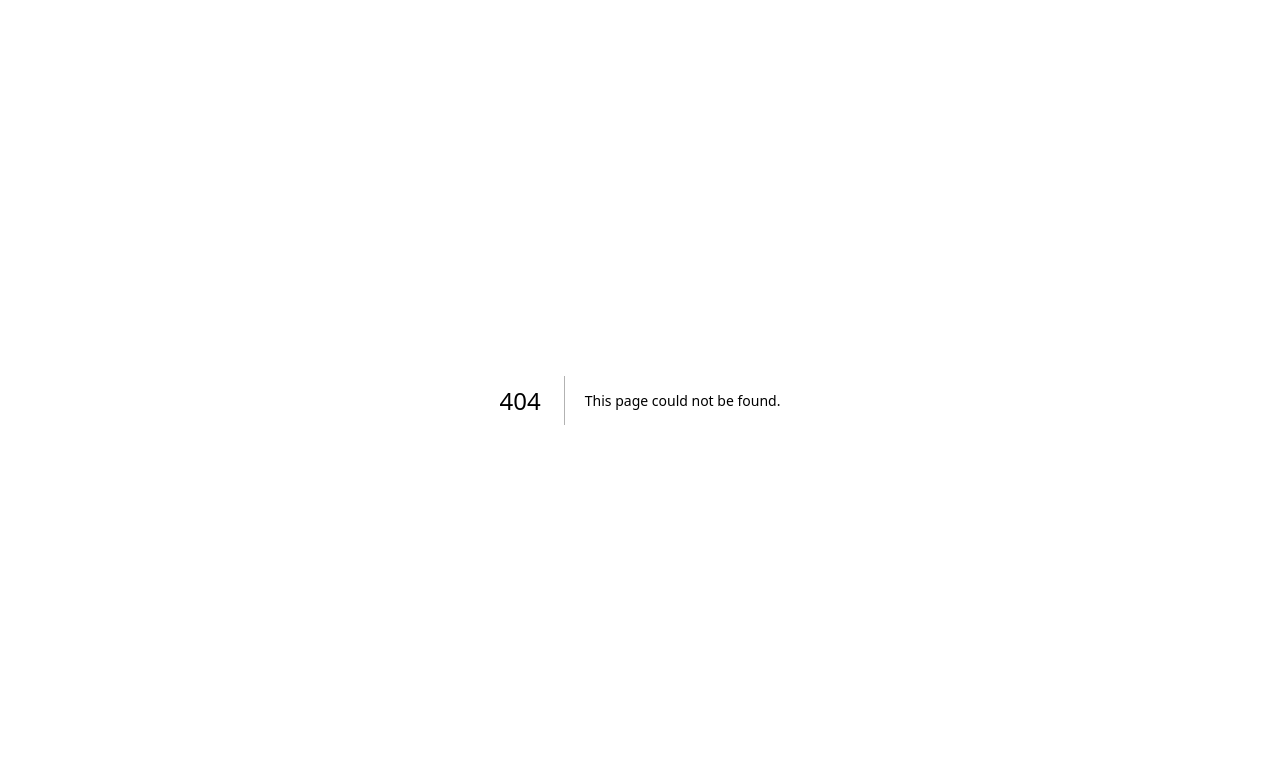
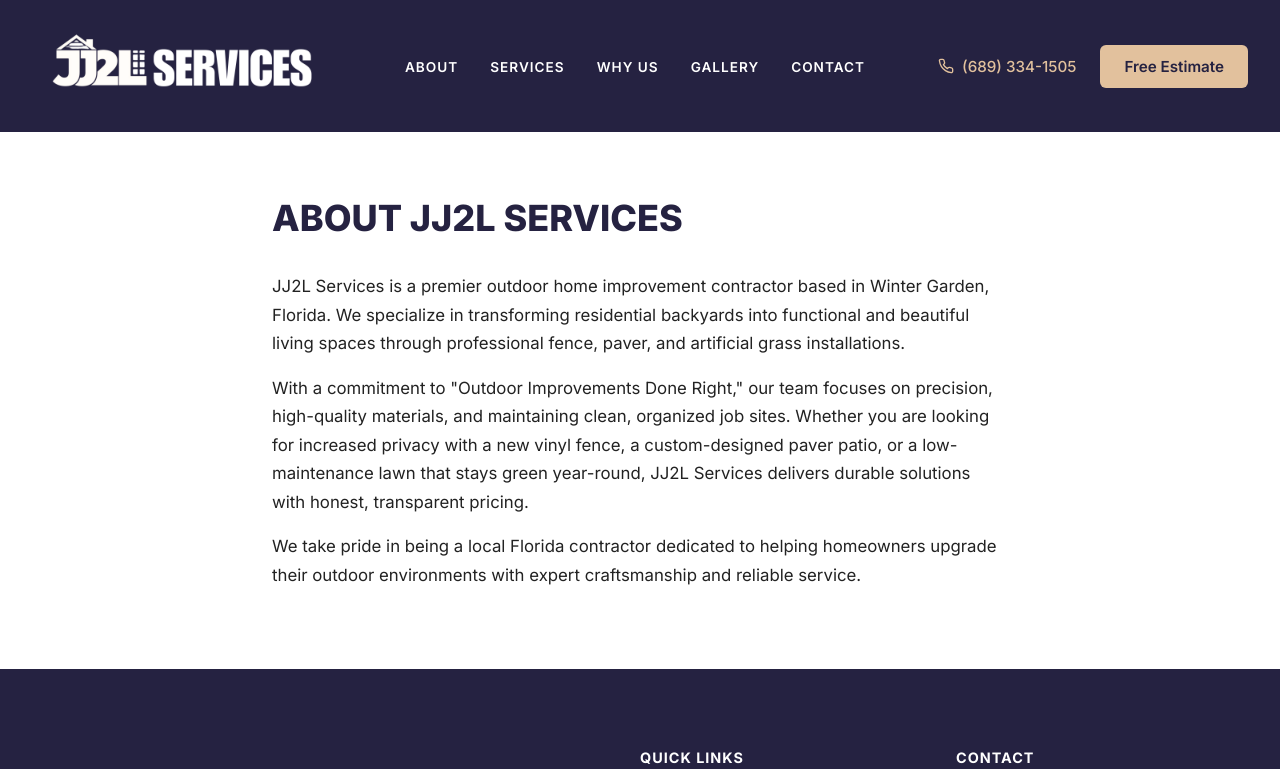
Before and after one commit to leonardorimes/jj2l, a Next.js app: page /about in a window 1280 px wide. Before the commit this address had no page. Shown: the top 769 px of the page. Built offline with nearby package versions, Linux system fonts and the light colour scheme.

Commit message:
criand pagina about

```diff
--- /dev/null
+++ b/src/app/about/about.module.css
@@ -0,0 +1,47 @@
+.pageWrapper {
+  display: flex;
+  flex-direction: column;
+  min-height: 100vh;
+}
+
+.navWrapper {
+  position: relative;
+  background-color: var(--color-primary-dark);
+}
+
+.navWrapper :global(nav) {
+  position: static !important;
+}
+
+.container {
+  flex: 1;
+  max-width: 800px;
+  margin: 0 auto;
+  padding: 4rem 2rem;
+}
+
+.content h1 {
+  font-size: 2.25rem;
+  font-weight: 800;
+  color: var(--color-primary-dark);
+  margin-bottom: 2rem;
+}
+
+.content h2 {
+  font-size: 1.35rem;
+  font-weight: 700;
+  color: var(--color-primary-dark);
+  margin-top: 2.5rem;
+  margin-bottom: 1rem;
+}
+
+.content p {
+  line-height: 1.7;
+  color: var(--color-text-dark);
+  margin-bottom: 1rem;
+  font-size: 1.05rem;
+}
+
+.content strong {
+  font-weight: 700;
+}
--- /dev/null
+++ b/src/app/about/page.tsx
@@ -0,0 +1,33 @@
+import Navbar from '@/components/Navbar';
+import Footer from '@/components/Footer';
+import styles from './about.module.css';
+import { Metadata } from 'next';
+
+export const metadata: Metadata = {
+  title: 'About Us | JJ2L Services',
+  description: 'Learn more about JJ2L Services LLC, a premier outdoor home improvement contractor in Winter Garden, Florida.',
+};
+
+export default function About() {
+  return (
+    <main className={styles.pageWrapper}>
+      <div className={styles.navWrapper}>
+        <Navbar />
+      </div>
+
+      <div className={styles.container}>
+        <div className={styles.content}>
+          <h1>ABOUT JJ2L SERVICES</h1>
+
+          <p>JJ2L Services is a premier outdoor home improvement contractor based in Winter Garden, Florida. We specialize in transforming residential backyards into functional and beautiful living spaces through professional fence, paver, and artificial grass installations.</p>
+
+          <p>With a commitment to "Outdoor Improvements Done Right," our team focuses on precision, high-quality materials, and maintaining clean, organized job sites. Whether you are looking for increased privacy with a new vinyl fence, a custom-designed paver patio, or a low-maintenance lawn that stays green year-round, JJ2L Services delivers durable solutions with honest, transparent pricing.</p>
+
+          <p>We take pride in being a local Florida contractor dedicated to helping homeowners upgrade their outdoor environments with expert craftsmanship and reliable service.</p>
+        </div>
+      </div>
+
+      <Footer />
+    </main>
+  );
+}
--- a/src/app/privacypolicy/page.tsx
+++ b/src/app/privacypolicy/page.tsx
@@ -38,7 +38,10 @@
           <h2>4. Data Security</h2>
           <p>We implement industry-standard security measures to protect your personal information from unauthorized access, alteration, or disclosure.</p>
 
-          <h2>5. Contact Us</h2>
+          <h2>5. Cookies and Tracking Technologies</h2>
+          <p>We use cookies and similar tracking technologies (such as web beacons and pixels) to track activity on our website and hold certain information. These technologies are used to enhance your browsing experience, analyze website traffic, and understand where our visitors are coming from. You can instruct your browser to refuse all cookies or to indicate when a cookie is being sent. However, if you do not accept cookies, you may not be able to use some portions of our Service. By using our website, you consent to the use of these tracking technologies.</p>
+
+          <h2>6. Contact Us</h2>
           <p>If you have any questions about this Privacy Policy, please contact us:</p>
           <address>
             <strong>JJ2L SERVICES LLC</strong><br />
--- a/src/components/Footer.tsx
+++ b/src/components/Footer.tsx
@@ -27,6 +27,7 @@
           <div className={styles.column}>
             <h4 className={styles.columnTitle}>QUICK LINKS</h4>
             <ul className={styles.linkList}>
+              <li><Link href="/about" className={styles.link}>About Us</Link></li>
               <li><Link href="/#services" className={styles.link}>Services</Link></li>
               <li><Link href="/#why-us" className={styles.link}>Why Us</Link></li>
               <li><Link href="/#gallery" className={styles.link}>Gallery</Link></li>
@@ -54,7 +55,7 @@
         </div>
 
         <div className={styles.bottomBar}>
-          <p>&copy; {new Date().getFullYear()} JJ2L Construction Company. All rights reserved.</p>
+          <p>&copy; {new Date().getFullYear()} JJ2L SERVICES LLC. All rights reserved.</p>
           <div className={styles.legalLinks}>
             <Link href="/privacypolicy">Privacy Policy</Link>
             <span className={styles.separator}>|</span>
--- a/src/components/Navbar.tsx
+++ b/src/components/Navbar.tsx
@@ -20,6 +20,7 @@
         </div>
 
         <ul className={styles.navLinks}>
+          <li><Link href="/about" className={styles.navLink}>ABOUT</Link></li>
           <li><Link href="/#services" className={styles.navLink}>SERVICES</Link></li>
           <li><Link href="/#why-us" className={styles.navLink}>WHY US</Link></li>
           <li><Link href="/#gallery" className={styles.navLink}>GALLERY</Link></li>
```
